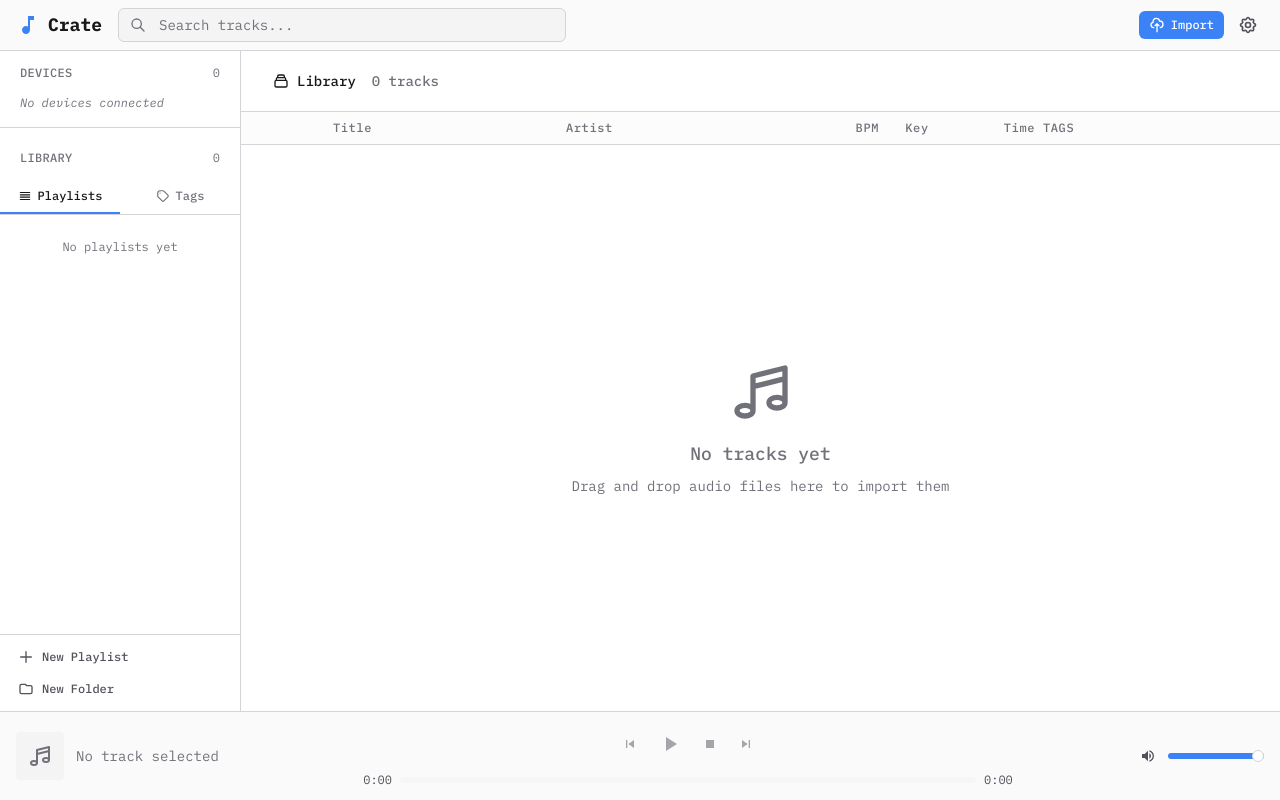
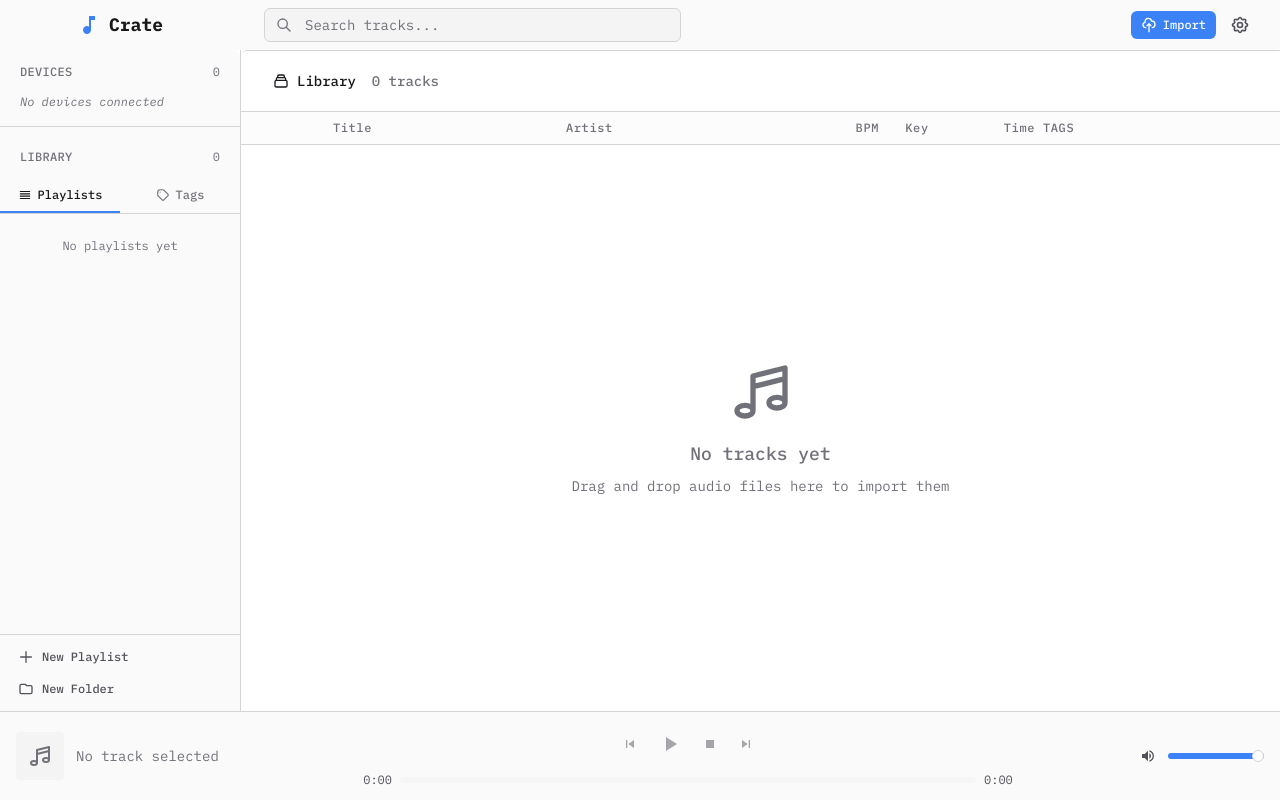
Before and after one commit to blackboxaudio/crate, a SvelteKit app: page / in a window 1280 px wide. Built offline with nearby package versions, Linux system fonts and the light colour scheme.

Commit message:
Combine toolbar and sidebar visually

```diff
--- a/src/lib/components/common/Icon.svelte
+++ b/src/lib/components/common/Icon.svelte
@@ -46,6 +46,7 @@
 		warning:
 			'M12 9v2m0 4h.01m-6.938 4h13.856c1.54 0 2.502-1.667 1.732-3L13.732 4c-.77-1.333-2.694-1.333-3.464 0L3.34 16c-.77 1.333.192 3 1.732 3z',
 		info: 'M13 16h-1v-4h-1m1-4h.01M21 12a9 9 0 11-18 0 9 9 0 0118 0z',
+		'alert-circle': 'M12 8v4m0 4h.01M21 12a9 9 0 11-18 0 9 9 0 0118 0z',
 		upload: 'M7 16a4 4 0 01-.88-7.903A5 5 0 1115.9 6L16 6a5 5 0 011 9.9M15 13l-3-3m0 0l-3 3m3-3v12',
 		search: 'M21 21l-6-6m2-5a7 7 0 11-14 0 7 7 0 0114 0z',
 		settings:
--- a/src/lib/components/common/Toast.svelte
+++ b/src/lib/components/common/Toast.svelte
@@ -13,15 +13,15 @@
 	const baseStyles = 'flex items-center gap-3 rounded-lg border px-4 py-3 shadow-lg min-w-[300px] max-w-[400px]'
 
 	const typeStyles: Record<ToastType, string> = {
-		success: 'bg-green-600/20 border-green-500/50 text-green-100',
-		error: 'bg-red-600/20 border-red-500/50 text-red-100',
-		warning: 'bg-amber-600/20 border-amber-500/50 text-amber-100',
-		info: 'bg-blue-600/20 border-blue-500/50 text-blue-100',
+		success: 'bg-green-600/80 border-green-500/50 text-green-100',
+		error: 'bg-red-600/80 border-red-500/50 text-red-100',
+		warning: 'bg-amber-600/80 border-amber-500/50 text-amber-100',
+		info: 'bg-blue-600/80 border-blue-500/50 text-blue-100',
 	}
 
 	const iconNames: Record<ToastType, string> = {
 		success: 'check',
-		error: 'x',
+		error: 'alert-circle',
 		warning: 'warning',
 		info: 'info',
 	}
--- a/src/lib/components/common/index.ts
+++ b/src/lib/components/common/index.ts
@@ -20,3 +20,4 @@ export type { ActiveContextMenu, TagContextTarget } from './ContextMenuOrchestra
 export { default as ModalOrchestrator } from './ModalOrchestrator.svelte'
 export type { ActiveModal, MoveResult } from './ModalOrchestrator.svelte'
 export { default as DragPreview } from './DragPreview.svelte'
+export { default as Icon } from './Icon.svelte'
--- a/src/lib/components/layout/Sidebar.svelte
+++ b/src/lib/components/layout/Sidebar.svelte
@@ -5,6 +5,7 @@
 	import { TagList } from '$lib/components/tags'
 	import { DeviceList } from '$lib/components/devices'
 	import Icon from '$lib/components/common/Icon.svelte'
+	import { isDev } from '$lib/stores'
 
 	type Props = {
 		playlists: Playlist[]
@@ -18,6 +19,7 @@
 		tagStates?: Map<string, TagSelectionState>
 		tagCounts?: Map<string, number>
 		trackCount: number
+		showHeader?: boolean
 		onLibraryClick?: () => void
 		onPlaylistSelect?: (playlist: Playlist) => void
 		onPlaylistContextMenu?: (e: MouseEvent, playlist: Playlist) => void
@@ -48,6 +50,7 @@
 		tagStates,
 		tagCounts,
 		trackCount,
+		showHeader = true,
 		onLibraryClick,
 		onPlaylistSelect,
 		onPlaylistContextMenu,
@@ -72,7 +75,18 @@
 	let isTagToggleMode = $derived(activeSection === 'tags' && (selectedTrackIds?.size ?? 0) > 0)
 </script>
 
-<div class="flex h-full flex-col">
+<div class="flex h-full flex-col rounded-tr-md bg-surface-1">
+	{#if showHeader}
+		<!-- Logo section -->
+		<div class="flex items-center justify-center gap-2 py-4">
+			<Icon name="logo" class="h-6 w-6 text-brand-primary" fill />
+			<Text variant="header-1" as="span" weight="bold">Crate</Text>
+			{#if $isDev}
+				<span class="rounded bg-amber-500/20 px-1.5 py-0.5 text-xs font-medium text-amber-500"> DEV </span>
+			{/if}
+		</div>
+	{/if}
+
 	<DeviceList {devices} onContextMenu={onDeviceContextMenu} />
 
 	<!-- Library -->
--- a/src/lib/components/layout/Toolbar.svelte
+++ b/src/lib/components/layout/Toolbar.svelte
@@ -1,6 +1,6 @@
 <script lang="ts">
 	import type { Tag, TagFilterMode } from '$lib/types'
-	import { Button, IconButton, Text } from '$lib/components/common'
+	import { Button, IconButton } from '$lib/components/common'
 	import { SearchBar } from '$lib/components/library'
 	import Icon from '$lib/components/common/Icon.svelte'
 	import { isDev } from '$lib/stores'
@@ -30,17 +30,8 @@
 	}: Props = $props()
 </script>
 
-<div class="relative z-20 flex items-center gap-4 border-b border-stroke bg-surface-1 px-4 py-2">
-	<!-- Logo/Title -->
-	<div class="flex items-center gap-2">
-		<Icon name="logo" class="h-6 w-6 text-brand-primary" fill />
-		<Text variant="header-1" as="span" weight="bold">Crate</Text>
-		{#if $isDev}
-			<span class="rounded bg-amber-500/20 px-1.5 py-0.5 text-xs font-medium text-amber-500"> DEV </span>
-		{/if}
-	</div>
-
-	<!-- Search -->
+<div class="flex flex-1 items-center gap-4 rounded-bl-md px-6 py-2">
+	<!-- Search bar -->
 	<div class="max-w-md flex-1">
 		<SearchBar
 			{activeFilterTags}
--- a/src/routes/+page.svelte
+++ b/src/routes/+page.svelte
@@ -40,6 +40,7 @@
 		dragPosition,
 		needsDropTargetRefresh,
 		devToolsOpen,
+		isDev,
 	} from '$lib/stores'
 	import { findDropTargets, findDropTargetAtPoint, type DropTarget } from '$lib/utils/drag'
 	import { toastStore } from '$lib/stores/toast'
@@ -51,7 +52,14 @@
 	import { Sidebar, Toolbar } from '$lib/components/layout'
 	import { LibraryView } from '$lib/components/library'
 	import { Player } from '$lib/components/player'
-	import { ResizeHandle, ContextMenuOrchestrator, ModalOrchestrator, DragPreview } from '$lib/components/common'
+	import {
+		ResizeHandle,
+		ContextMenuOrchestrator,
+		ModalOrchestrator,
+		DragPreview,
+		Icon,
+		Text,
+	} from '$lib/components/common'
 	import { PlaylistView, FolderView } from '$lib/components/playlists'
 	import { TrackEditor } from '$lib/components/editor'
 	import * as devicesApi from '$lib/api/devices'
@@ -635,6 +643,17 @@
 </script>
 
 <div class="flex h-full flex-col">
+	<!-- Unified Header: Logo + Toolbar -->
+	<div class="flex rounded-br bg-surface-1">
+		<!-- Logo section (matches sidebar width) -->
+		<div class="flex flex-shrink-0 items-center justify-center gap-2" style="width: {sidebarWidth}px">
+			<Icon name="logo" class="h-6 w-6 text-brand-primary" fill />
+			<Text variant="header-1" as="span" weight="bold">Crate</Text>
+			{#if $isDev}
+				<span class="rounded bg-amber-500/20 px-1.5 py-0.5 text-xs font-medium text-amber-500">DEV</span>
+			{/if}
+		</div>
+		<!-- Toolbar content -->
 		<Toolbar
 			{activeFilterTags}
 			{tagColors}
@@ -646,9 +665,11 @@
 			onSettings={() => modalOrchestrator.openSettingsModal()}
 			onDevTools={handleToggleDevTools}
 		/>
+	</div>
 
 	<div class="flex flex-1 overflow-hidden">
-		<div class="flex-shrink-0" style="width: {sidebarWidth}px">
+		<!-- Left: Sidebar (without header) -->
+		<div class="flex-shrink-0 rounded-tr-md" style="width: {sidebarWidth}px">
 			<Sidebar
 				{playlists}
 				{tagCategories}
@@ -661,6 +682,7 @@
 				{tagStates}
 				{tagCounts}
 				trackCount={$trackCount}
+				showHeader={false}
 				onLibraryClick={handleLibraryClick}
 				onPlaylistSelect={handlePlaylistSelect}
 				onPlaylistContextMenu={handlePlaylistContextMenu}
@@ -682,6 +704,9 @@
 
 		<ResizeHandle onResize={handleSidebarResize} />
 
+		<!-- Right: Main Content + Optional TrackEditor -->
+		<div class="flex flex-1 overflow-hidden rounded-tl-md border-t border-stroke">
+			<!-- Main Content -->
 			<div class="flex-1 overflow-hidden">
 				{#if selectedFolderId}
 					<FolderView
@@ -742,6 +767,7 @@
 					<TrackEditor selectedTracks={selectedTracksArray} />
 				</div>
 			{/if}
+		</div>
 	</div>
 
 	<Player />
```
Lines whose indentation alone changed are shown as unchanged.
